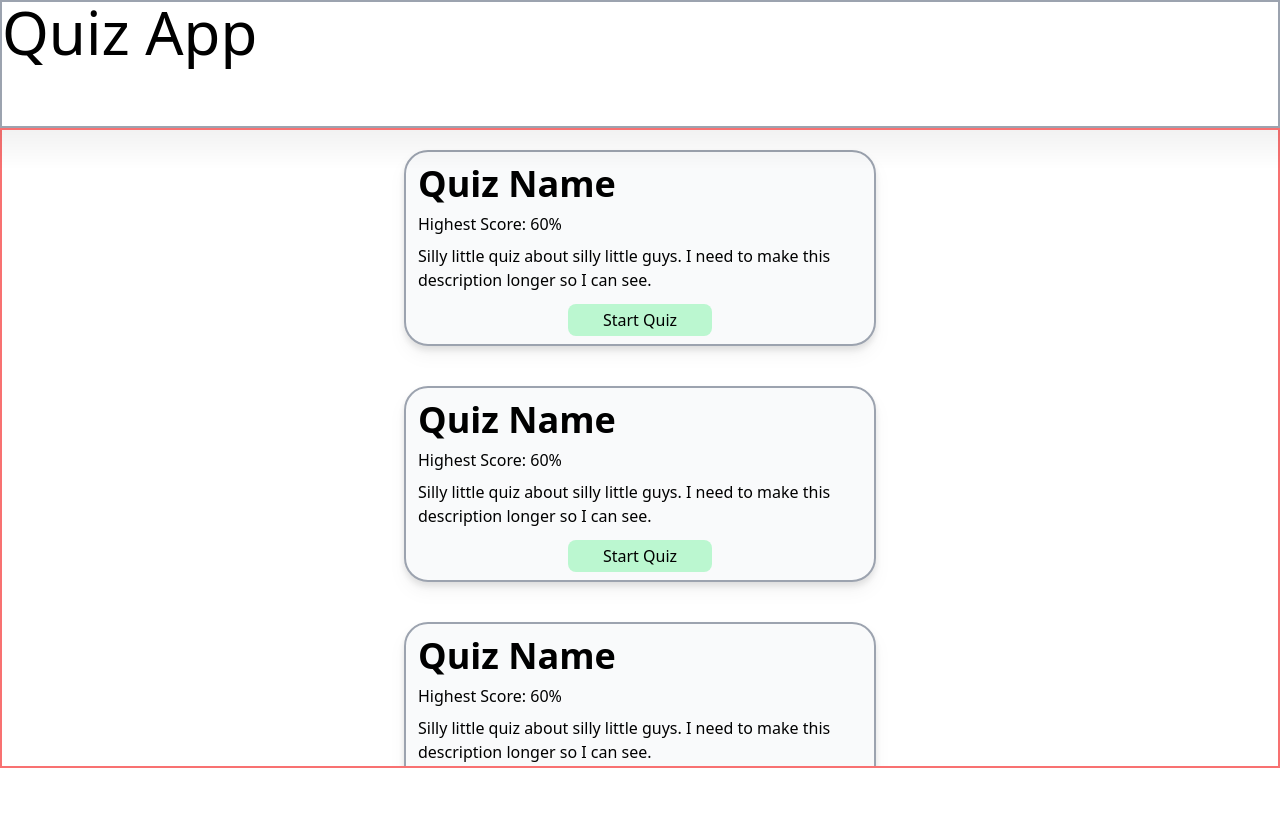
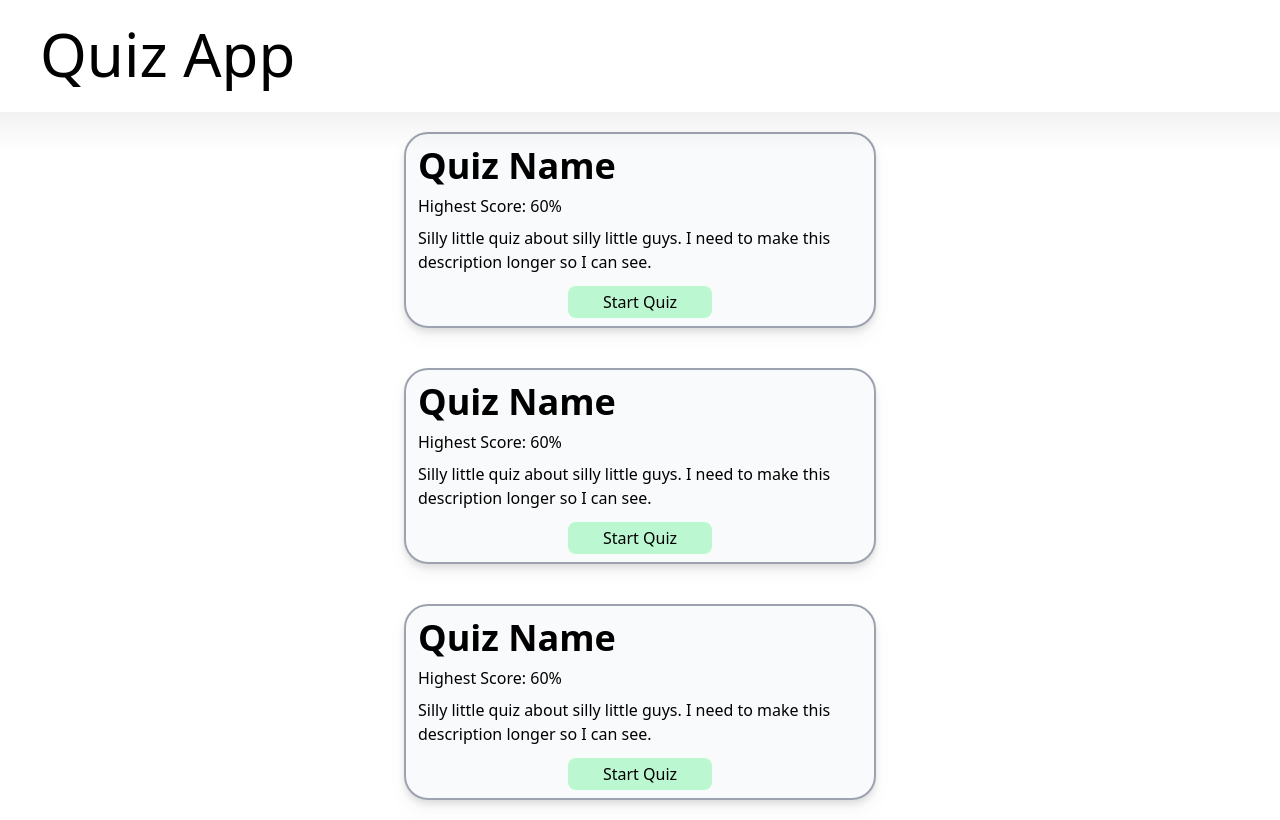
Before and after one commit to Clair3M/ENGAmbitionQuizApp, a React (Vite) app: page / in a window 1280 px wide. Built offline with nearby package versions, Linux system fonts and the light colour scheme.

Commit message:
fixed the header position a bit

```diff
--- a/src/components/Header.tsx
+++ b/src/components/Header.tsx
@@ -3,8 +3,8 @@ import '../output.css'
 function Header() {
 
     return (
-        <div className="border-gray-400 border-solid border-2 w-full h-32 align-bottom">
-            <h1 className="text-6xl ">Quiz App</h1>
+        <div className="w-full h-28 relative">
+            <h1 className="text-6xl align-bottom absolute inset-x-10 bottom-1/4 font-medium">Quiz App</h1>
         </div>
     );
 }
--- a/src/components/QuizPreviewContainer.tsx
+++ b/src/components/QuizPreviewContainer.tsx
@@ -3,8 +3,9 @@ import QuizPreview from './QuizPreview';
 
 function QuizPreviewContainer() {
 
+
     return (
-        <div className="bg-white border-2 border-solid border-red-400 h-preview-container w-full flex flex-col justify-items-start items-center overflow-auto">
+        <div className="bg-whiteh-preview-container w-full flex flex-col justify-items-start items-center overflow-auto">
             <QuizPreview />
             <QuizPreview />
             <QuizPreview />
@@ -14,3 +15,5 @@ function QuizPreviewContainer() {
 }
 
 export default QuizPreviewContainer;
+
+// border-2 border-solid border-red-400
--- a/src/output.css
+++ b/src/output.css
@@ -562,12 +562,69 @@ button:hover {
   position: absolute;
 }
 
+.relative {
+  position: relative;
+}
+
+.inset-x-9 {
+  left: 2.25rem;
+  right: 2.25rem;
+}
+
+.inset-x-10 {
+  left: 2.5rem;
+  right: 2.5rem;
+}
+
+.inset-y-5 {
+  top: 1.25rem;
+  bottom: 1.25rem;
+}
+
+.inset-y-10 {
+  top: 2.5rem;
+  bottom: 2.5rem;
+}
+
+.inset-y-6 {
+  top: 1.5rem;
+  bottom: 1.5rem;
+}
+
 .left-0 {
   left: 0px;
 }
 
 .top-0 {
   top: 0px;
+}
+
+.bottom-0 {
+  bottom: 0px;
+}
+
+.bottom-2 {
+  bottom: 0.5rem;
+}
+
+.bottom-4 {
+  bottom: 1rem;
+}
+
+.bottom-5 {
+  bottom: 1.25rem;
+}
+
+.bottom-1\/2 {
+  bottom: 50%;
+}
+
+.bottom-1\/3 {
+  bottom: 33.333333%;
+}
+
+.bottom-1\/4 {
+  bottom: 25%;
 }
 
 .flex {
@@ -600,6 +657,10 @@ button:hover {
 
 .h-auto {
   height: auto;
+}
+
+.h-28 {
+  height: 7rem;
 }
 
 .w-full {
@@ -753,6 +814,14 @@ button:hover {
   font-weight: 600;
 }
 
+.font-normal {
+  font-weight: 400;
+}
+
+.font-medium {
+  font-weight: 500;
+}
+
 .drop-shadow-lg {
   --tw-drop-shadow: drop-shadow(0 10px 8px rgb(0 0 0 / 0.04)) drop-shadow(0 4px 3px rgb(0 0 0 / 0.1));
   filter: var(--tw-blur) var(--tw-brightness) var(--tw-contrast) var(--tw-grayscale) var(--tw-hue-rotate) var(--tw-invert) var(--tw-saturate) var(--tw-sepia) var(--tw-drop-shadow);
```
